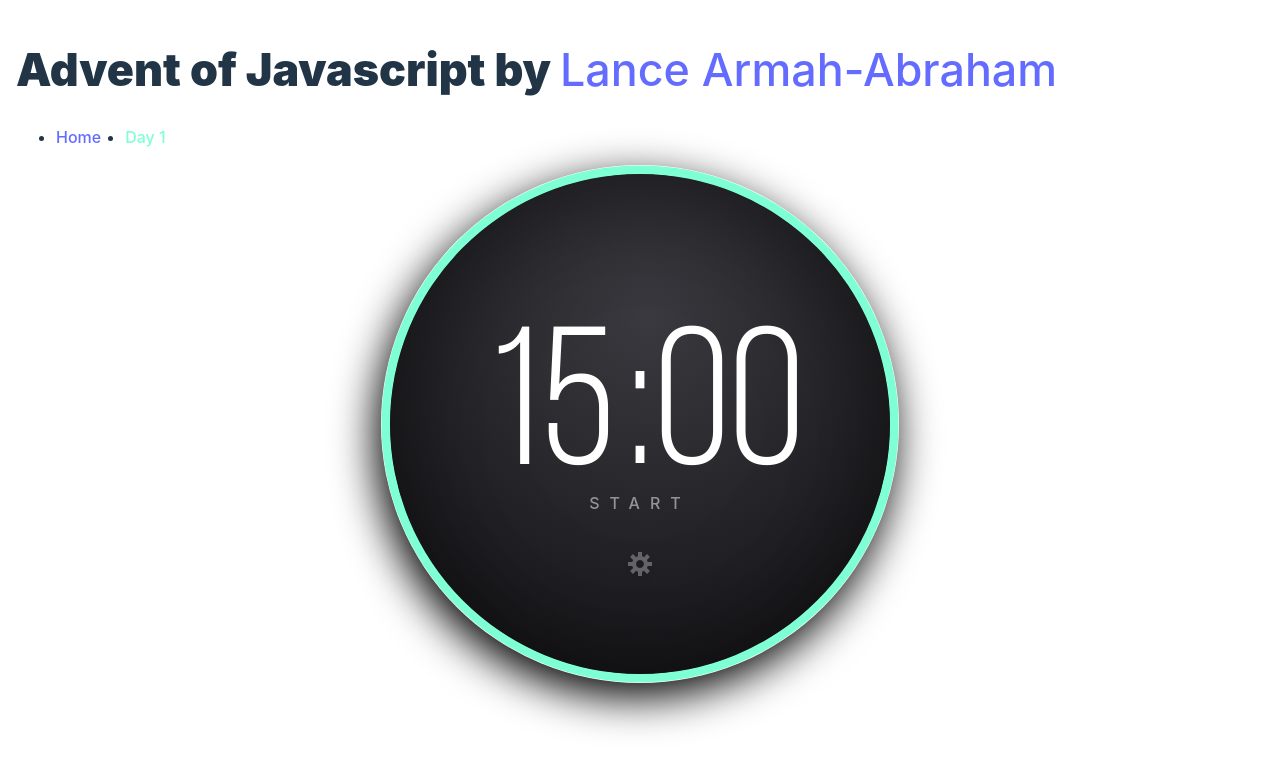
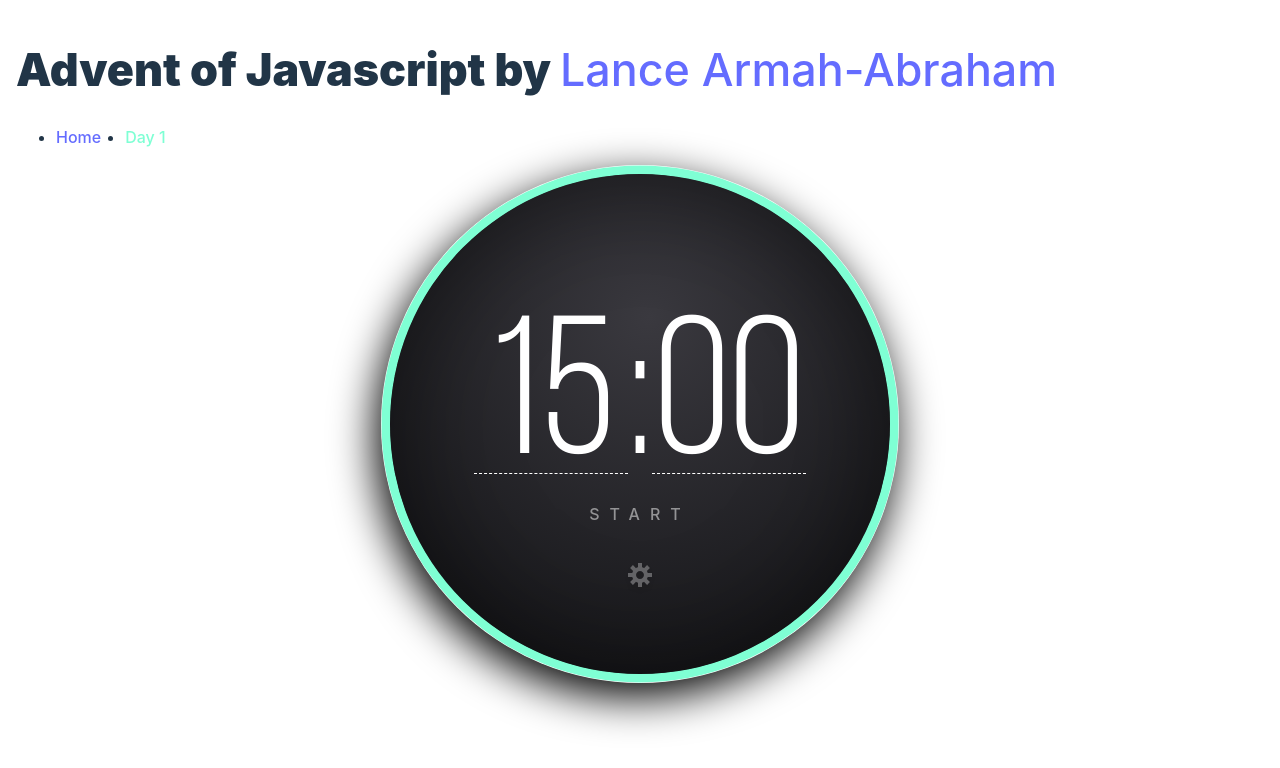
Before and after one commit to discoverlance-com/advent-of-js-2022, a React (Vite) app in the folder my-project-files/: page /pomodoro in a window 1280 px wide. Shown: the top 768 px of the page. Built offline with nearby package versions, Linux system fonts and the light colour scheme.

Commit message:
feat: add ability to edit time inputs

```diff
--- a/my-project-files/src/components/pages/pomodoro/Minutes.tsx
+++ b/my-project-files/src/components/pages/pomodoro/Minutes.tsx
@@ -1,11 +1,25 @@
 interface MinutesProps {
   value: string;
+  updateMinutes: (minutes: string) => void;
+  isTimerActive: boolean;
 }
 
 export default function Minutes(props: MinutesProps) {
   return (
     <div className="minutes">
-      <input type="text" value={props.value} disabled />
+      <input
+        onChange={(event) => props.updateMinutes(event.target.value)}
+        type="text"
+        value={props.value}
+        title="Must be valid minutes"
+        disabled={props.isTimerActive}
+        onBlur={(event) => {
+          if (event.target.validity.patternMismatch) {
+            event.target.value = "15";
+          }
+        }}
+        pattern="[0-5]?[0-9]"
+      />
     </div>
   );
 }
--- a/my-project-files/src/components/pages/pomodoro/Seconds.tsx
+++ b/my-project-files/src/components/pages/pomodoro/Seconds.tsx
@@ -1,11 +1,27 @@
 interface SecondsProps {
   value: string;
+  updateSeconds: (seconds: string) => void;
+  isTimerActive: boolean;
 }
 
 export default function Seconds(props: SecondsProps) {
   return (
     <div className="seconds">
-      <input type="text" value={props.value} disabled />
+      <input
+        onChange={(event) => props.updateSeconds(event.target.value)}
+        type="text"
+        value={props.value}
+        title="Must be valid seconds"
+        disabled={props.isTimerActive}
+        onBlur={(event) => {
+          console.log(event.target.validity);
+          if (event.target.validity.patternMismatch) {
+            console.log("pattern mismatch");
+            event.target.value = "00";
+          }
+        }}
+        pattern="[0-5]?[0-9]"
+      />
     </div>
   );
 }
--- a/my-project-files/src/components/pages/pomodoro/Timer.tsx
+++ b/my-project-files/src/components/pages/pomodoro/Timer.tsx
@@ -121,6 +121,13 @@ export default function Timer(props: {
   const [state, dispatch] = useReducer(timerReducer, initialState);
 
   const handleTimerStart = useCallback(() => {
+    if (
+      !state.seconds.match(/[0-5]?[0-9]/) &&
+      !state.minutes.match(/[0-5]?[0-9]/)
+    ) {
+      alert("Wrong Input in numbers");
+      return;
+    }
     const date = new Date();
     const seconds = addSeconds(date, Number(state.seconds));
     const minutes = addMinutes(date, Number(state.minutes));
@@ -129,7 +136,9 @@ export default function Timer(props: {
       payload: {
         startTimer: true,
         startDate: new Date(
-          `${date.toDateString()} ${date.getHours()}:${minutes}:${seconds}:00`
+          `${date.toDateString()} ${date.getHours()}:${minutes}:${
+            seconds + 1
+          }:00`
         ),
         minutes: Number(state.minutes),
         seconds: Number(state.seconds),
@@ -161,6 +170,36 @@ export default function Timer(props: {
       },
     });
   }, [state]);
+
+  const handleSecondsUpdate = useCallback(
+    (seconds: string) => {
+      dispatch({
+        type: "updateTime",
+        payload: {
+          startTimer: false,
+          minutes: Number(state.minutes),
+          seconds: Number(seconds),
+          actionButtonText: "start",
+        },
+      });
+    },
+    [state]
+  );
+
+  const handleMinutesUpdate = useCallback(
+    (minutes: string) => {
+      dispatch({
+        type: "updateTime",
+        payload: {
+          startTimer: false,
+          minutes: Number(minutes),
+          seconds: Number(state.seconds),
+          actionButtonText: "start",
+        },
+      });
+    },
+    [state]
+  );
 
   useEffect(() => {
     let timer: number = 0;
@@ -217,9 +256,25 @@ export default function Timer(props: {
   return (
     <div className="timer">
       <div className="time">
-        <Minutes value={state.minutes} />
+        <Minutes
+          value={state.minutes}
+          updateMinutes={handleMinutesUpdate}
+          isTimerActive={
+            state.startTimer ||
+            state.actionButtonText === "pause" ||
+            state.actionButtonText === "resume"
+          }
+        />
         <div className="colon">:</div>
-        <Seconds value={state.seconds} />
+        <Seconds
+          value={state.seconds}
+          updateSeconds={handleSecondsUpdate}
+          isTimerActive={
+            state.startTimer ||
+            state.actionButtonText === "pause" ||
+            state.actionButtonText === "resume"
+          }
+        />
       </div>
       <button
         className="start"
--- a/my-project-files/src/routes/projects/day-1/global-day-1.css
+++ b/my-project-files/src/routes/projects/day-1/global-day-1.css
@@ -89,6 +89,7 @@ input[type="text"]:disabled {
 .start {
   cursor: pointer;
   font-size: 16px;
+  margin-top: 20px;
   letter-spacing: 10px;
   line-height: 20px;
   background: none;
```
